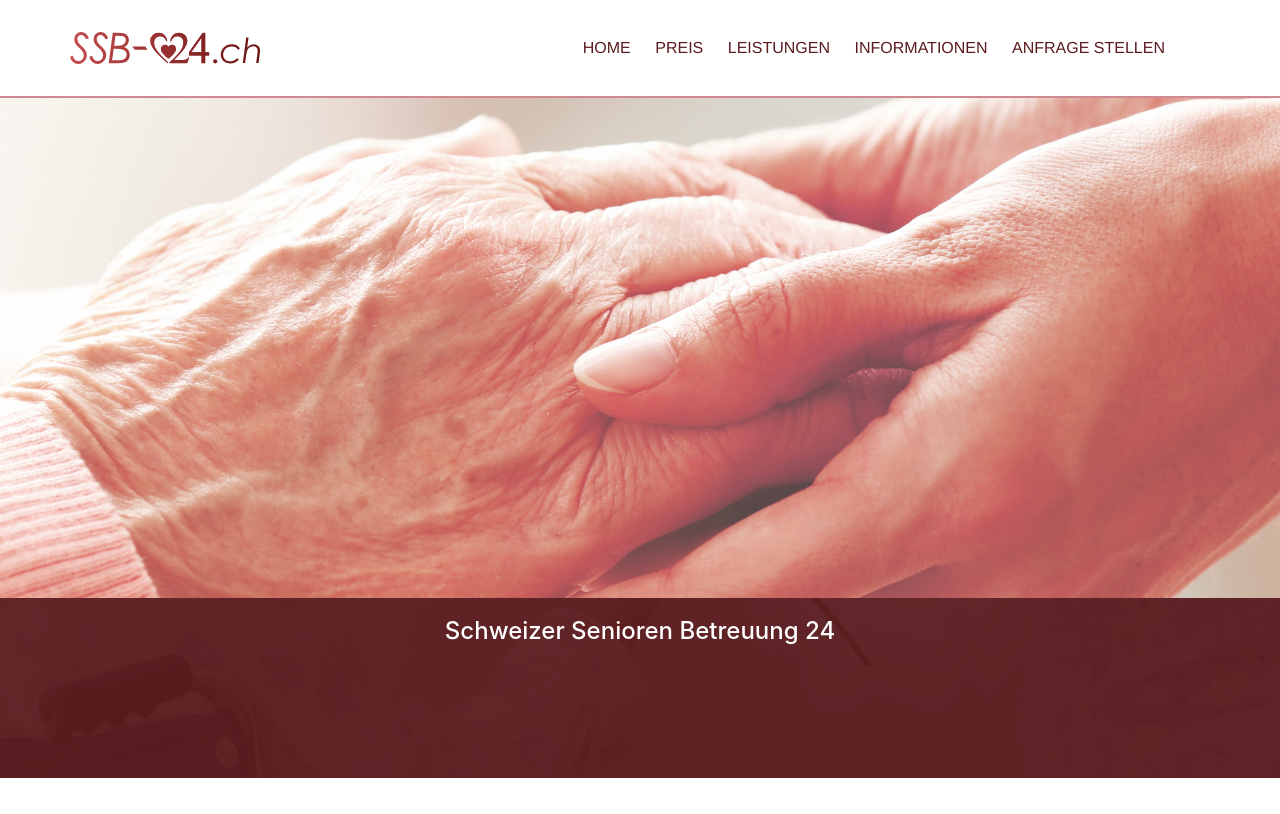
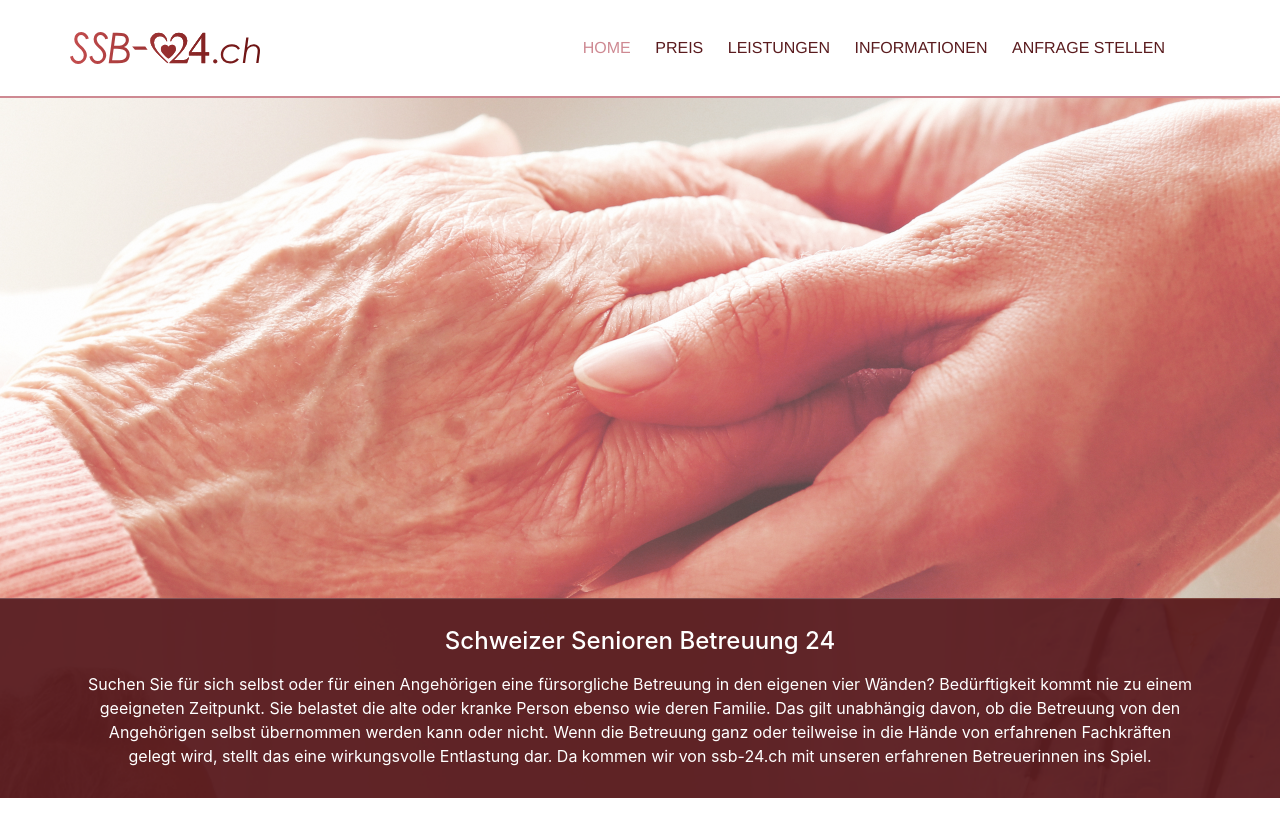
Before and after one commit to Janisss/SSB-24, a website: page index.html in a window 1280 px wide. Drawn offline with Linux system fonts and the light colour scheme.

Commit message:
colors text

```diff
--- a/index.html
+++ b/index.html
@@ -20,7 +20,7 @@
           </div>
           <div class="navbar-nav col-sm-10 col-md-10 col-lg-10">
             <ul>
-              <li><a href="">Home</a></li>
+              <li><a href="" class="active">Home</a></li>
               <li><a href="">Preis</a></li>
               <li><a href="">Leistungen</a></li>
               <li><a href="">Informationen</a></li>
@@ -40,6 +40,9 @@
     	<div class="parallax">
     		<div class="container">
     			<h1 class="c-w">Schweizer Senioren Betreuung 24</h1>
+    			<p class="c-w text-center">
+    			Suchen Sie für sich selbst oder für einen Angehörigen eine fürsorgliche Betreuung in den eigenen vier Wänden? Bedürftigkeit kommt nie zu einem geeigneten Zeitpunkt. Sie belastet die alte oder kranke Person ebenso wie deren Familie. Das gilt unabhängig davon, ob die Betreuung von den Angehörigen selbst übernommen werden kann oder nicht. Wenn die Betreuung ganz oder teilweise in die Hände von erfahrenen Fachkräften gelegt wird, stellt das eine wirkungsvolle Entlastung dar. Da kommen wir von ssb-24.ch mit unseren erfahrenen Betreuerinnen ins Spiel.
+    			</p>
     		</div>
     	</div>
     <!-- PARALAX BG-->
--- a/vendor/bootstrap/css/brickstone.css
+++ b/vendor/bootstrap/css/brickstone.css
@@ -9,11 +9,17 @@ a{
 	color: var(--mainColor);
 	text-transform: uppercase;
 }
-
+a.active{
+	color: var(--easyColor);
+}
 h1{
 	font-size: 18pt;
 	text-align: center;
-	padding: 20px;
+	padding: 30px 0 10px;
+}
+
+p{
+	padding-bottom: 30px;
 }
 
 .c-w{
```
